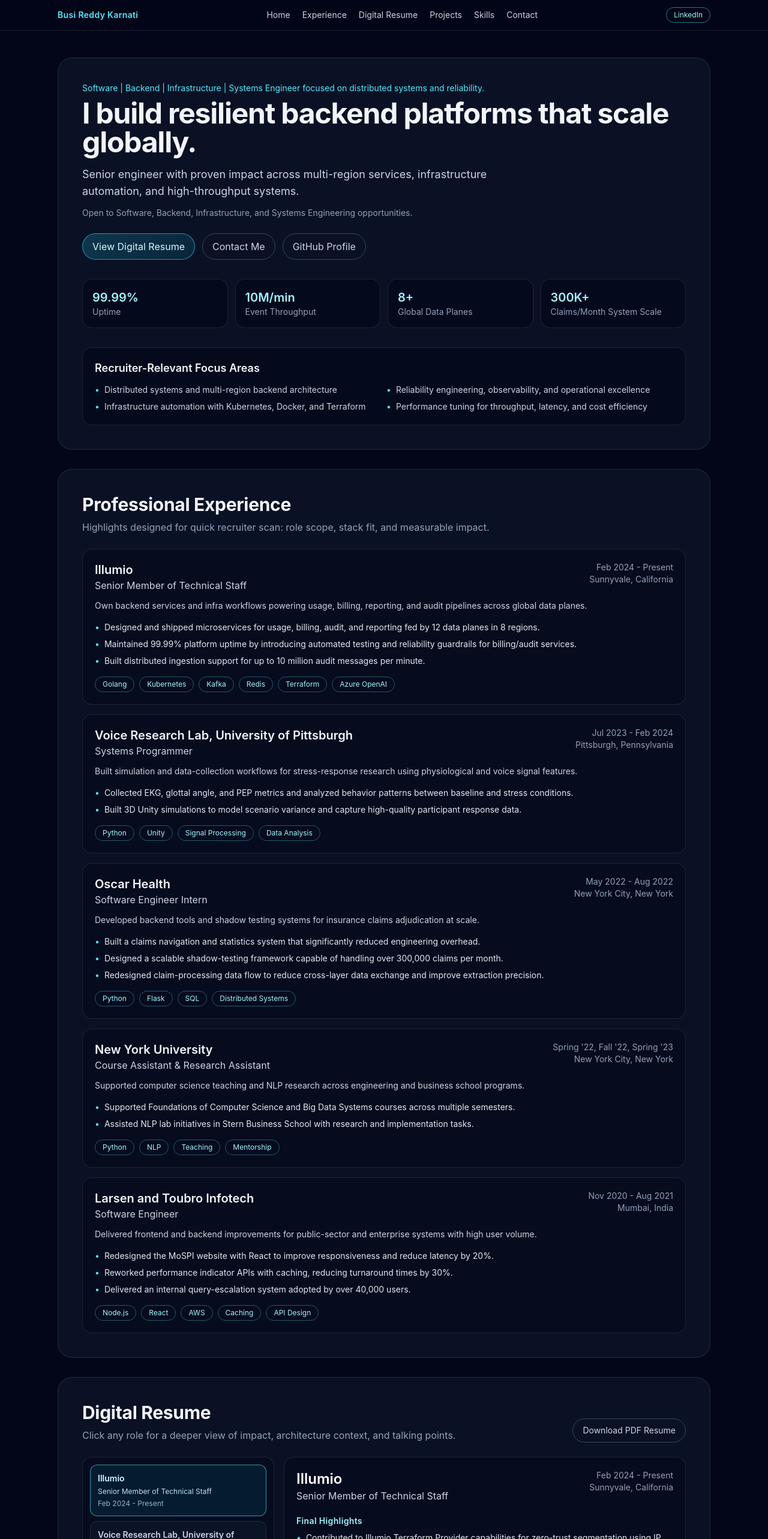
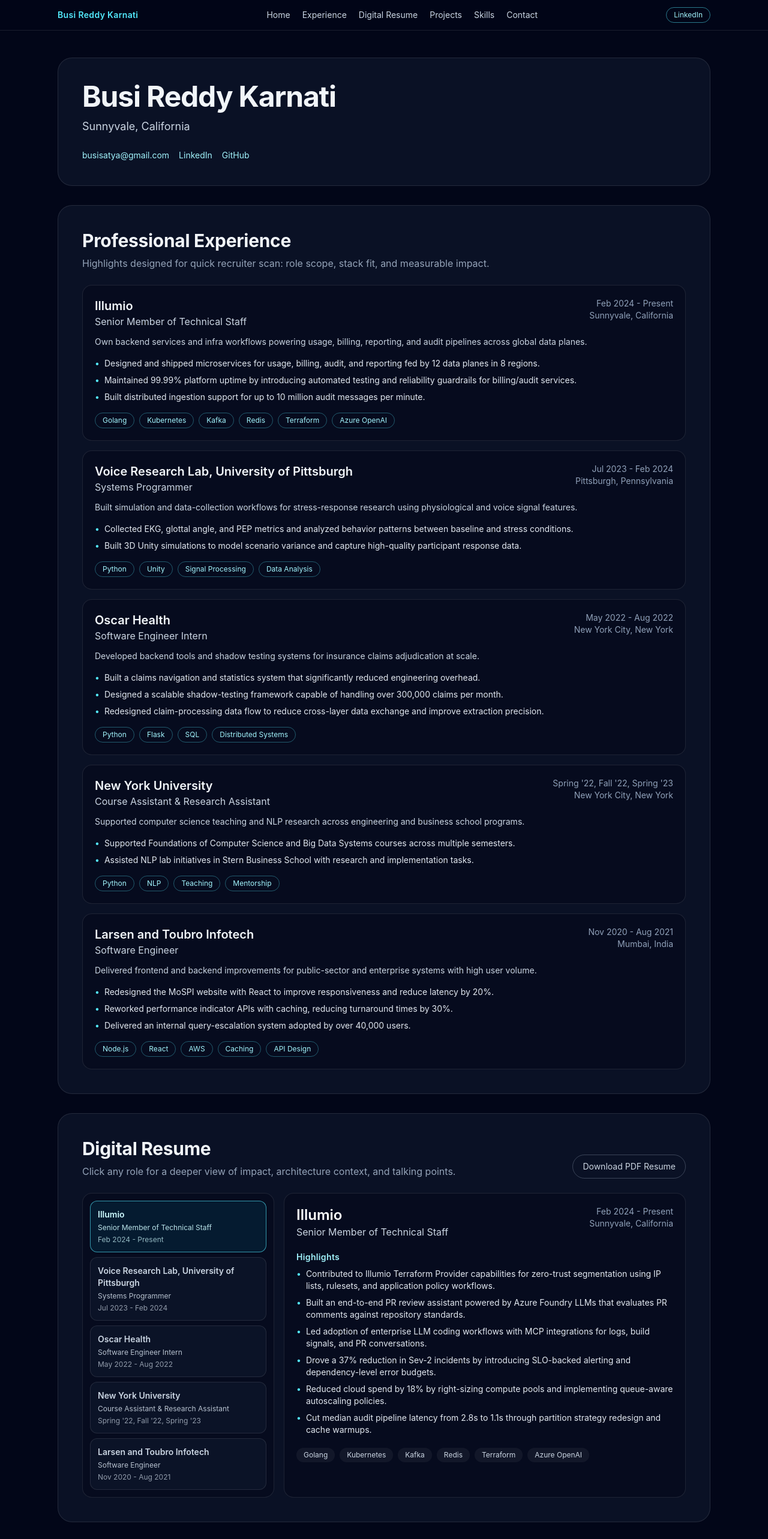
Before and after one commit to busi-reddy-karnati/busi-reddy-karnati.github.io, a React (Vite) app: page / in a window 1280 px wide. Shown: the top 2566 px of the page at 60% size. Built offline with nearby package versions, Linux system fonts and the light colour scheme.

Commit message:
Simplify hero and promote draft resume bullets to highlights

```diff
--- a/src/components/sections/DigitalResume.tsx
+++ b/src/components/sections/DigitalResume.tsx
@@ -67,25 +67,11 @@
           </div>
 
           <div className="mt-5">
-            <h4 className="text-sm font-semibold tracking-wide text-cyan-200">Final Highlights</h4>
+            <h4 className="text-sm font-semibold tracking-wide text-cyan-200">Highlights</h4>
             <ul className="mt-2 grid gap-2 text-sm text-slate-200">
-              {activeExperience.finalBullets.map((bullet) => (
+              {activeExperience.highlights.map((bullet) => (
                 <li key={bullet} className="flex gap-2">
                   <span className="text-cyan-300">•</span>
-                  <span>{bullet}</span>
-                </li>
-              ))}
-            </ul>
-          </div>
-
-          <div className="mt-5 rounded-xl border border-amber-300/20 bg-amber-500/5 p-4">
-            <h4 className="text-sm font-semibold tracking-wide text-amber-200">
-              Draft - Customize These Before Interviews
-            </h4>
-            <ul className="mt-2 grid gap-2 text-sm text-amber-100/90">
-              {activeExperience.draftBullets.map((bullet) => (
-                <li key={bullet} className="flex gap-2">
-                  <span className="text-amber-300">•</span>
                   <span>{bullet}</span>
                 </li>
               ))}
--- a/src/components/sections/Hero.tsx
+++ b/src/components/sections/Hero.tsx
@@ -1,49 +1,20 @@
-import { profile, roleFocus, spotlightMetrics } from '../../data/profile'
+import { profile } from '../../data/profile'
 
 export function Hero() {
   return (
     <section id="home" className="rounded-3xl border border-white/10 bg-slate-900/70 p-6 md:p-10">
-      <p className="text-sm text-cyan-300">{profile.shortHeadline}</p>
-      <h1 className="mt-2 text-3xl font-bold tracking-tight md:text-5xl">{profile.heroTitle}</h1>
-      <p className="mt-4 max-w-3xl text-base text-slate-300 md:text-lg">{profile.heroSubTitle}</p>
-      <p className="mt-3 text-sm text-slate-400">{profile.availability}</p>
-
-      <div className="mt-6 flex flex-wrap gap-3">
-        <a href="#digital-resume" className="btn-primary">
-          View Digital Resume
+      <h1 className="text-3xl font-bold tracking-tight md:text-5xl">{profile.name}</h1>
+      <p className="mt-3 text-base text-slate-300 md:text-lg">{profile.location}</p>
+      <div className="mt-6 flex flex-wrap gap-4 text-sm text-slate-300">
+        <a href={`mailto:${profile.email}`} className="text-cyan-200 hover:text-cyan-100">
+          {profile.email}
         </a>
-        <a href="#contact" className="btn-secondary">
-          Contact Me
+        <a href={profile.linkedin} target="_blank" rel="noreferrer" className="text-cyan-200 hover:text-cyan-100">
+          LinkedIn
         </a>
-        <a
-          href={profile.github}
-          target="_blank"
-          rel="noreferrer"
-          className="btn-secondary"
-        >
-          GitHub Profile
+        <a href={profile.github} target="_blank" rel="noreferrer" className="text-cyan-200 hover:text-cyan-100">
+          GitHub
         </a>
-      </div>
-
-      <div className="mt-8 grid gap-3 sm:grid-cols-2 md:grid-cols-4">
-        {spotlightMetrics.map((metric) => (
-          <article key={metric.label} className="rounded-2xl border border-white/10 bg-slate-950/60 p-4">
-            <p className="text-xl font-semibold text-cyan-200">{metric.value}</p>
-            <p className="text-sm text-slate-400">{metric.label}</p>
-          </article>
-        ))}
-      </div>
-
-      <div className="mt-8 rounded-2xl border border-white/10 bg-slate-950/60 p-5">
-        <h2 className="text-lg font-semibold text-slate-100">Recruiter-Relevant Focus Areas</h2>
-        <ul className="mt-3 grid gap-2 text-sm text-slate-300 md:grid-cols-2">
-          {roleFocus.map((focus) => (
-            <li key={focus} className="flex gap-2">
-              <span className="text-cyan-300">•</span>
-              <span>{focus}</span>
-            </li>
-          ))}
-        </ul>
       </div>
     </section>
   )
--- a/src/data/profile.ts
+++ b/src/data/profile.ts
@@ -12,8 +12,7 @@
   summary: string
   stack: string[]
   outcomes: string[]
-  finalBullets: string[]
-  draftBullets: string[]
+  highlights: string[]
 }
 
 export type ProjectItem = {
@@ -28,18 +27,11 @@
 
 export const profile = {
   name: 'Busi Reddy Karnati',
-  shortHeadline:
-    'Software | Backend | Infrastructure | Systems Engineer focused on distributed systems and reliability.',
   location: 'Sunnyvale, California',
   email: 'busisatya@gmail.com',
   phone: '+1 (206) 353-0461',
   linkedin: 'https://www.linkedin.com/in/busi-reddy-karnati/',
   github: 'https://github.com/busi-reddy-karnati',
-  heroTitle: 'I build resilient backend platforms that scale globally.',
-  heroSubTitle:
-    'Senior engineer with proven impact across multi-region services, infrastructure automation, and high-throughput systems.',
-  availability:
-    'Open to Software, Backend, Infrastructure, and Systems Engineering opportunities.',
 }
 
 export const navItems: NavItem[] = [
@@ -49,20 +41,6 @@
   { id: 'projects', label: 'Projects' },
   { id: 'skills', label: 'Skills' },
   { id: 'contact', label: 'Contact' },
-]
-
-export const spotlightMetrics = [
-  { label: 'Uptime', value: '99.99%' },
-  { label: 'Event Throughput', value: '10M/min' },
-  { label: 'Global Data Planes', value: '8+' },
-  { label: 'Claims/Month System Scale', value: '300K+' },
-]
-
-export const roleFocus = [
-  'Distributed systems and multi-region backend architecture',
-  'Reliability engineering, observability, and operational excellence',
-  'Infrastructure automation with Kubernetes, Docker, and Terraform',
-  'Performance tuning for throughput, latency, and cost efficiency',
 ]
 
 export const experiences: ExperienceItem[] = [
@@ -80,15 +58,13 @@
       'Maintained 99.99% platform uptime by introducing automated testing and reliability guardrails for billing/audit services.',
       'Built distributed ingestion support for up to 10 million audit messages per minute.',
     ],
-    finalBullets: [
+    highlights: [
       'Contributed to Illumio Terraform Provider capabilities for zero-trust segmentation using IP lists, rulesets, and application policy workflows.',
       'Built an end-to-end PR review assistant powered by Azure Foundry LLMs that evaluates PR comments against repository standards.',
       'Led adoption of enterprise LLM coding workflows with MCP integrations for logs, build signals, and PR conversations.',
-    ],
-    draftBullets: [
-      'Draft - Drove a 37% reduction in Sev-2 incidents by introducing SLO-backed alerting and dependency-level error budgets.',
-      'Draft - Reduced cloud spend by 18% by right-sizing compute pools and implementing queue-aware autoscaling policies.',
-      'Draft - Cut median audit pipeline latency from 2.8s to 1.1s through partition strategy redesign and cache warmups.',
+      'Drove a 37% reduction in Sev-2 incidents by introducing SLO-backed alerting and dependency-level error budgets.',
+      'Reduced cloud spend by 18% by right-sizing compute pools and implementing queue-aware autoscaling policies.',
+      'Cut median audit pipeline latency from 2.8s to 1.1s through partition strategy redesign and cache warmups.',
     ],
   },
   {
@@ -104,13 +80,11 @@
       'Collected EKG, glottal angle, and PEP metrics and analyzed behavior patterns between baseline and stress conditions.',
       'Built 3D Unity simulations to model scenario variance and capture high-quality participant response data.',
     ],
-    finalBullets: [
+    highlights: [
       'Improved experiment repeatability by standardizing simulation scenarios and instrumentation checkpoints.',
       'Partnered with researchers to convert raw sensor data into actionable feature sets for modeling.',
-    ],
-    draftBullets: [
-      'Draft - Created an automated data-quality validation pipeline that reduced unusable samples by 42%.',
-      'Draft - Accelerated experiment-to-analysis turnaround by 30% with scripted preprocessing and feature extraction.',
+      'Created an automated data-quality validation pipeline that reduced unusable samples by 42%.',
+      'Accelerated experiment-to-analysis turnaround by 30% with scripted preprocessing and feature extraction.',
     ],
   },
   {
@@ -127,13 +101,11 @@
       'Designed a scalable shadow-testing framework capable of handling over 300,000 claims per month.',
       'Redesigned claim-processing data flow to reduce cross-layer data exchange and improve extraction precision.',
     ],
-    finalBullets: [
+    highlights: [
       'Designed a data distribution mechanism that accelerated shadow testing by 90% using forms-pattern analysis.',
       'Partnered with stakeholders to validate adjudication outcomes against production parity checks.',
-    ],
-    draftBullets: [
-      'Draft - Reduced false-positive mismatch alerts by 45% by introducing deterministic comparison heuristics.',
-      'Draft - Improved API p95 latency by 34% with query plan tuning and selective materialization.',
+      'Reduced false-positive mismatch alerts by 45% by introducing deterministic comparison heuristics.',
+      'Improved API p95 latency by 34% with query plan tuning and selective materialization.',
     ],
   },
   {
@@ -149,13 +121,11 @@
       'Supported Foundations of Computer Science and Big Data Systems courses across multiple semesters.',
       'Assisted NLP lab initiatives in Stern Business School with research and implementation tasks.',
     ],
-    finalBullets: [
+    highlights: [
       'Mentored students through office hours and project reviews focused on algorithmic and systems thinking.',
       'Helped design practical assignments that connected theory to production-grade engineering patterns.',
-    ],
-    draftBullets: [
-      'Draft - Built lightweight grading automation that cut turnaround times by 50% during peak submission windows.',
-      'Draft - Improved student project quality by introducing architecture review checklists and debugging playbooks.',
+      'Built lightweight grading automation that cut turnaround times by 50% during peak submission windows.',
+      'Improved student project quality by introducing architecture review checklists and debugging playbooks.',
     ],
   },
   {
@@ -172,13 +142,11 @@
       'Reworked performance indicator APIs with caching, reducing turnaround times by 30%.',
       'Delivered an internal query-escalation system adopted by over 40,000 users.',
     ],
-    finalBullets: [
+    highlights: [
       'Coordinated with cross-functional stakeholders to deliver reliable releases under tight timelines.',
       'Improved maintainability by documenting service interfaces and failure-handling conventions.',
-    ],
-    draftBullets: [
-      'Draft - Increased production deployment frequency by 2.2x by streamlining CI checks and release approvals.',
-      'Draft - Lowered support ticket volume by 28% through proactive telemetry and API contract validation.',
+      'Increased production deployment frequency by 2.2x by streamlining CI checks and release approvals.',
+      'Lowered support ticket volume by 28% through proactive telemetry and API contract validation.',
     ],
   },
 ]
```
